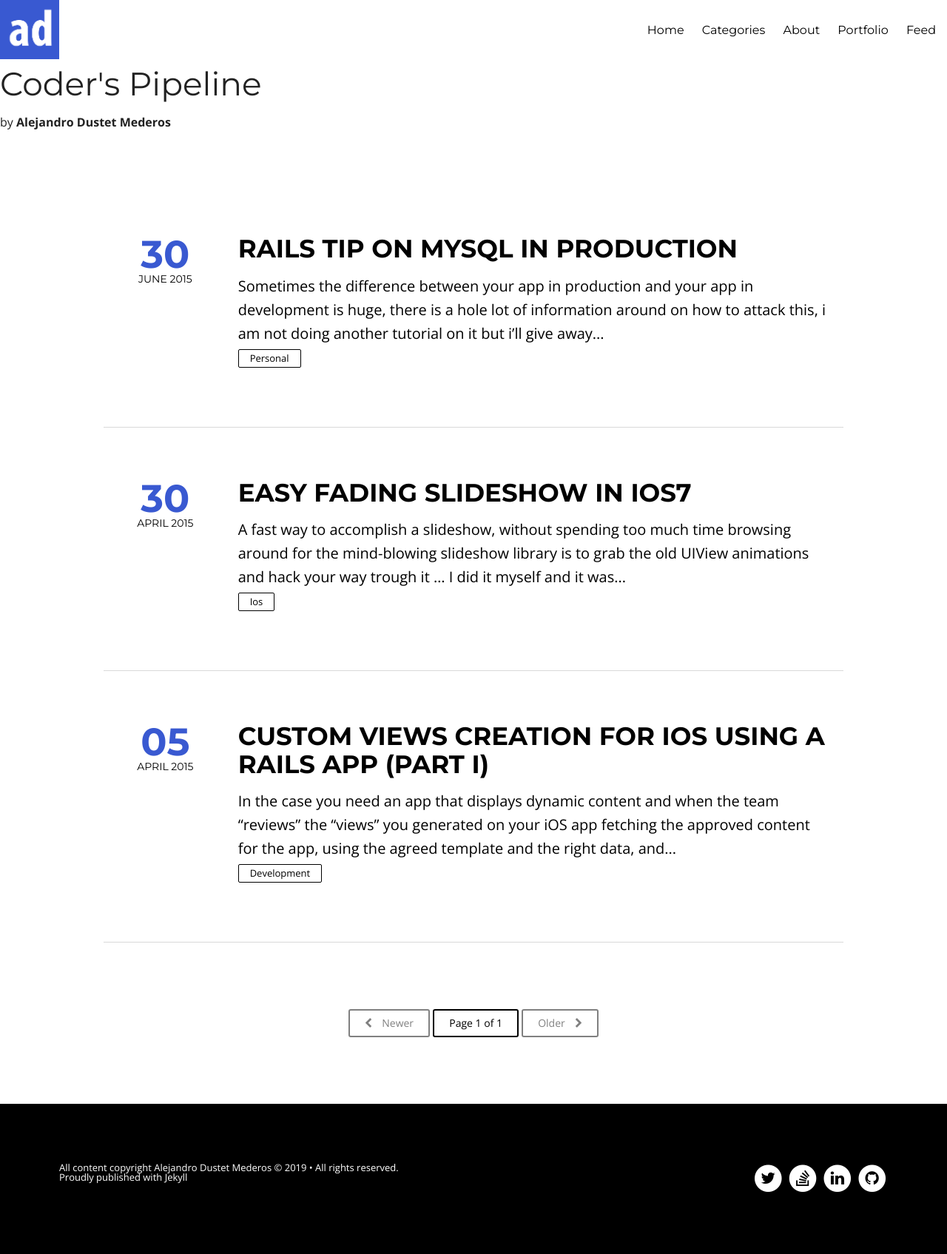
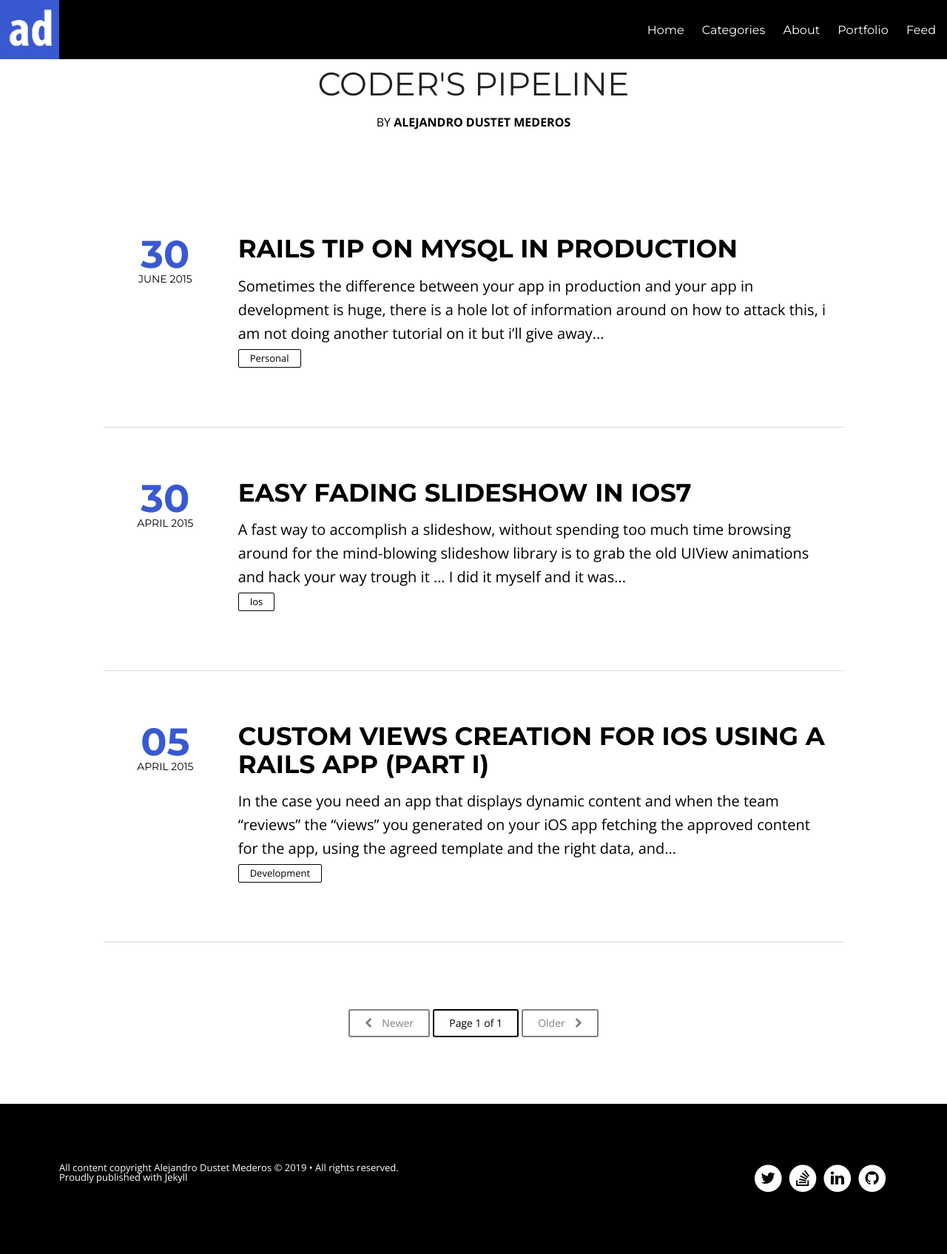
Before and after one commit to aledustet/aledustet.github.io, a Jekyll site: the page built from index.html, in a window 1280 px wide. Shown: the whole page at 74% size. Built offline with Jekyll 4.4.1, drawn with Linux system fonts in a browser that asks for light colours; nearby versions of some CDN libraries; the list of posts is cut into pages by our own code.

Commit message:
Fix styles on home page

```diff
--- a/_layouts/home.html
+++ b/_layouts/home.html
@@ -4,9 +4,13 @@
 {% include head.html %}
 </head>
 <body class="home-template" itemscope>
-<header class="notepad-site-head">
-    <div class="notepad-site-head-menu">
-        <a class="notepad-blog-logo" href="{{ site.url }}"><img src="{{ site.url }}/images/{{ site.logo }}" alt="Blog Logo" /></a>
+        <header class="notepad-page-header">
+            <div class="notepad-page-menu-header">
+
+                    <a class="notepad-blog-logo" href="{{ site.url }}">
+                        <img src="{{ site.url }}/images/{{ site.logo }}" alt="Blog Logo">
+                    </a>
+
 
 
                 <div class="notepad-blog-menu">
@@ -27,14 +31,17 @@
            <li><a href="{{ site.url }}/feed.xml" title="Atom/RSS feed"><i class="icon-rss"></i> Feed</a></li>
     </ul>
 </div>
+            </div>
             <div class="clearfix"></div>
+            </div>
+            <div class="notepad-site-head-content" >
+                <div class="notepad-site-head-bg"></div>
             </div>
             <div class="notepad-post-title bg-check center-text">
                 <h1>{{ site.title }}</h1>
                 <p>by <strong>{{ site.owner.name }}</strong> </p>
             </div>
         </header>
-
 
 <main class="notepad-content" role="main">
 
--- a/assets/css/style.css
+++ b/assets/css/style.css
@@ -126,7 +126,7 @@ main, .notepad-share-icons, .notepad-disqus {
           text-align: left;
           padding: 0; }
           .notepad-blog-menu ul li a {
-            color: black;
+            color: white;
             display: inline-block;
             border-bottom: 0.1875rem solid transparent;
             width: auto;
@@ -141,6 +141,15 @@ main, .notepad-share-icons, .notepad-disqus {
     max-height: 5rem; }
     .notepad-site-head .notepad-site-head-menu .notepad-blog-logo img {
       max-height: 5rem; }
+  .notepad-post-title {
+    color: black;
+    font-weight: 700;
+    text-transform: uppercase;
+    text-align: center;
+    font-size: 1.625rem;
+    margin: 0;
+    padding: 0;
+    line-height: 1.1; }
   .notepad-site-head .notepad-site-head-menu .title {
     display: inline-block;
     padding: 0;
```
Lines whose indentation alone changed are shown as unchanged.
